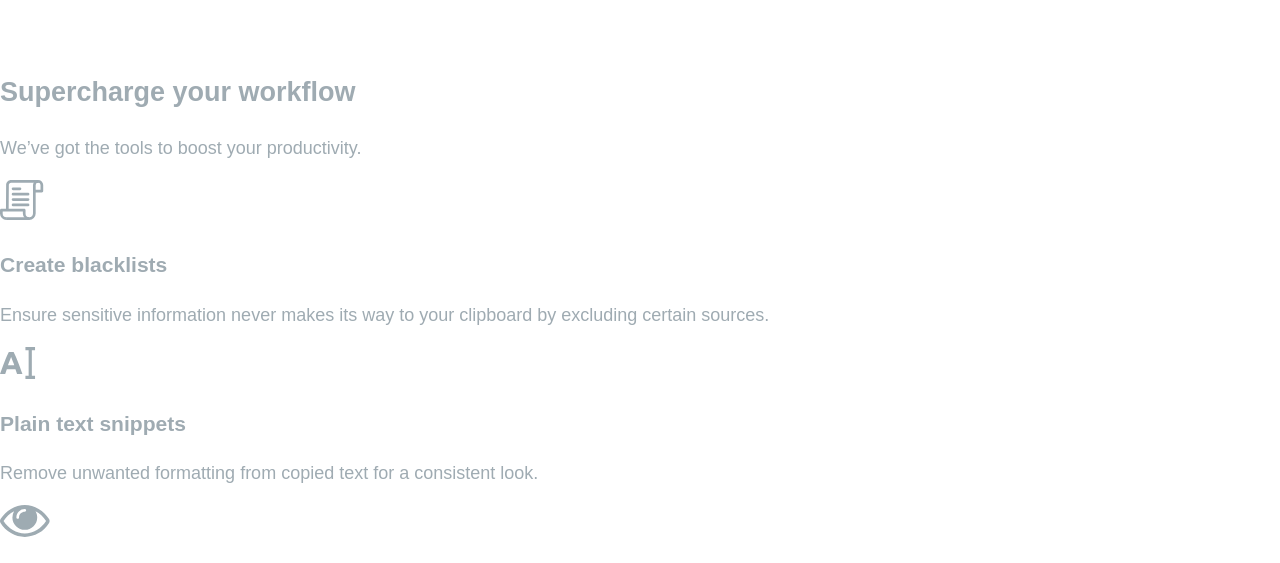
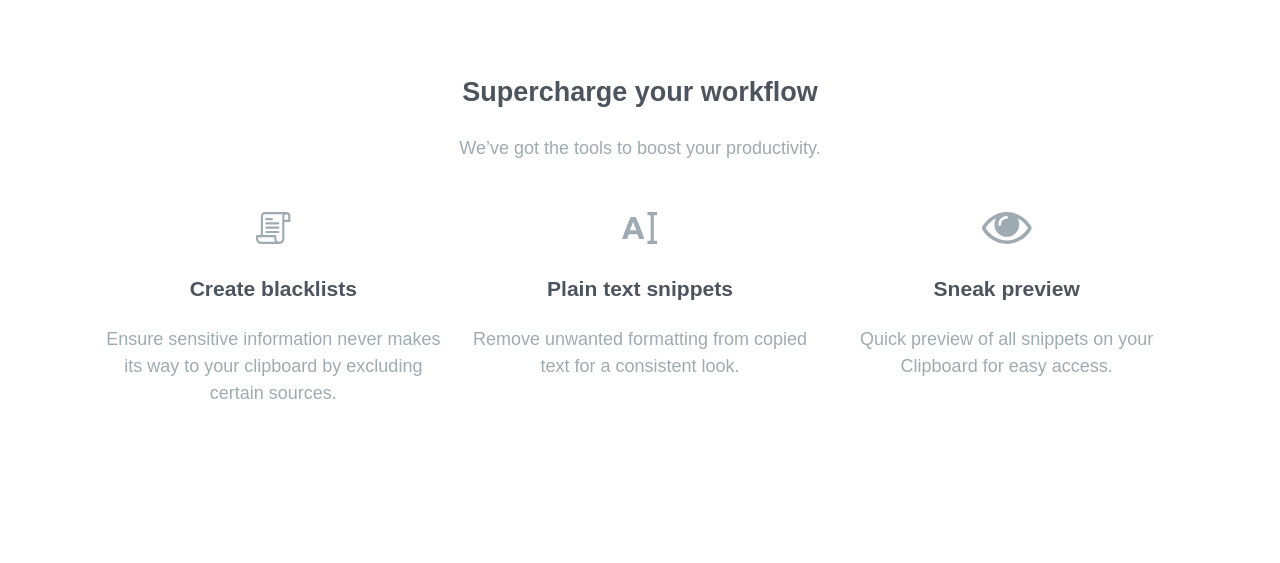
Before and after one commit to RaynaFaye/clipboard-lp, a plain HTML site: page index.html in a window 1280 px wide. Shown: the part 2215-2778 px from the top of the page. Drawn offline with Linux system fonts and the light colour scheme; a web font is replaced by a local one.

Commit message:
Tools section styled for all viewports

```diff
--- a/css/style.css
+++ b/css/style.css
@@ -112,6 +112,20 @@ body {
 .clipboard__image {
   width: 100%;
 }
+/* Tools section */
+.tools {
+  text-align: center;
+  margin: 0 100px 150px 100px;
+}
+.tools__facts {
+  margin-top: 50px;
+  display: grid;
+  grid-template-columns: 1fr 1fr 1fr;
+  grid-gap: 20px;
+}
+.tools__facts__image {
+  height: 32px;
+}
 /* Attribution section */
 .attribution {
   font-size: 11px;
@@ -132,6 +146,10 @@ body {
   /* Clipboard section */
   .clipboard__image-block {
     width: 70%;
+  }
+  /* Tools section */
+  .tools {
+    margin: 0 50px 150px 50px;
   }
 }
 @media all and (max-width: 740px) {
@@ -176,4 +194,12 @@ body {
   .clipboard__image-block {
     width: 100%;
   }
+  /* Tools section */
+  .tools {
+    margin: 0 15px 100px 15px;
+  }
+  .tools__facts {
+    margin-top: 75px;
+    grid-template-columns: 1fr;
+  }
 }
--- a/index.html
+++ b/index.html
@@ -54,25 +54,25 @@
         <img src="images/image-devices.png" alt="" class="clipboard__image" />
       </div>
     </section>
-    <section>
+    <section class="tools">
       <div>
-        <h2>Supercharge your workflow</h2>
+        <h2 class="title">Supercharge your workflow</h2>
         <p>We’ve got the tools to boost your productivity.</p>
       </div>
-      <div>
+      <div class="tools__facts">
         <div>
-          <img src="images/icon-blacklist.svg" alt="" />
-          <h3>Create blacklists</h3>
+          <img src="images/icon-blacklist.svg" alt="" class="tools__facts__image" />
+          <h3 class="title">Create blacklists</h3>
           <p>Ensure sensitive information never makes its way to your clipboard by excluding certain sources.</p>
         </div>
         <div>
-          <img src="images/icon-text.svg" alt="" />
-          <h3>Plain text snippets</h3>
+          <img src="images/icon-text.svg" alt="" class="tools__facts__image" />
+          <h3 class="title">Plain text snippets</h3>
           <p>Remove unwanted formatting from copied text for a consistent look.</p>
         </div>
         <div>
-          <img src="images/icon-preview.svg" alt="" />
-          <h3>Sneak preview</h3>
+          <img src="images/icon-preview.svg" alt="" class="tools__facts__image" />
+          <h3 class="title">Sneak preview</h3>
           <p>Quick preview of all snippets on your Clipboard for easy access.</p>
         </div>
       </div>
```
